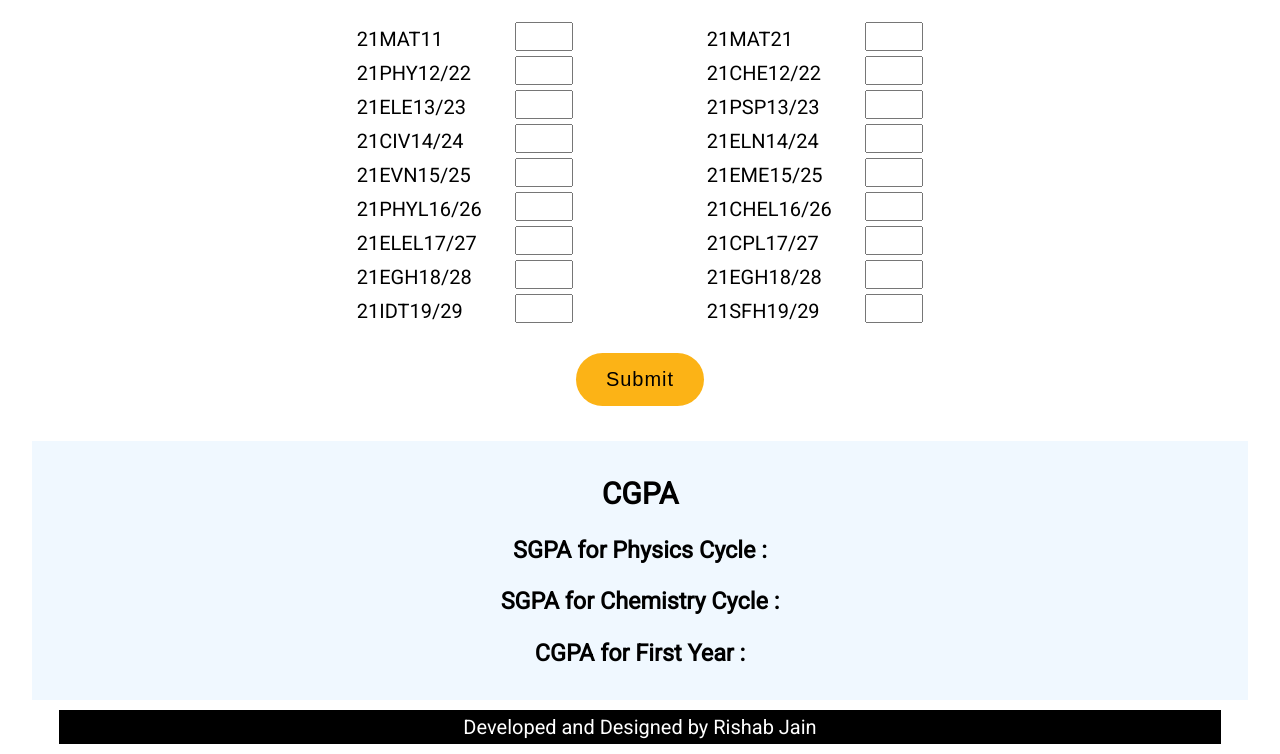
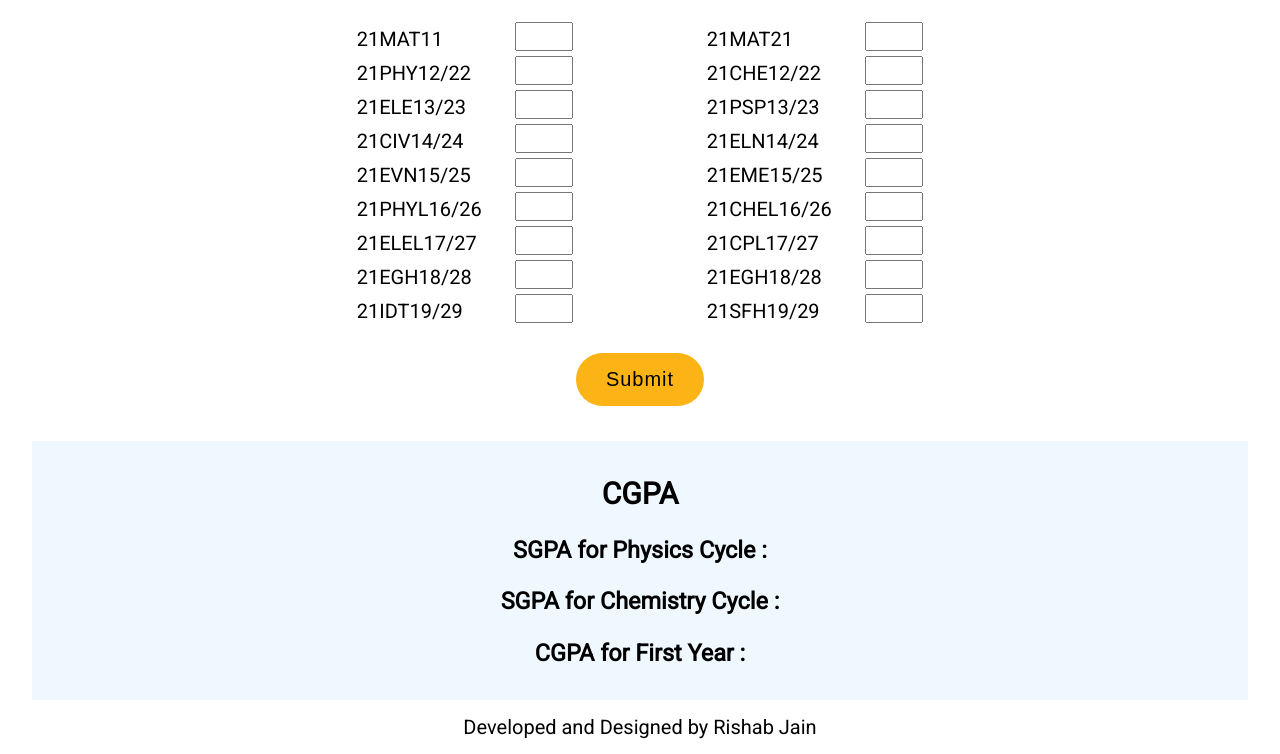
Before and after one commit to OyeRishab/VTU-CGPA-Calculator, a plain HTML site: page index.html in a window 1280 px wide. In both pictures the pointer is over the element "Developed and Designed by Rishab Jain". Shown: the part 257-1011 px from the top of the page. Drawn offline with Linux system fonts and the light colour scheme.

Commit message:
Update style.css

```diff
--- a/style.css
+++ b/style.css
@@ -17,6 +17,12 @@ footer {
   width: 90%;
   margin: 10px auto;
   padding: 5px;
+}
+
+footer:hover {
+  color: black;
+  background-color: white;
+  transition: 3ms;
 }
 
 form {
```
